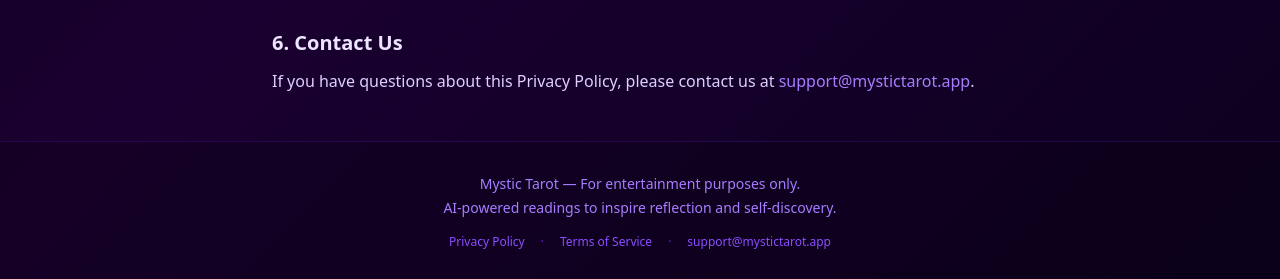
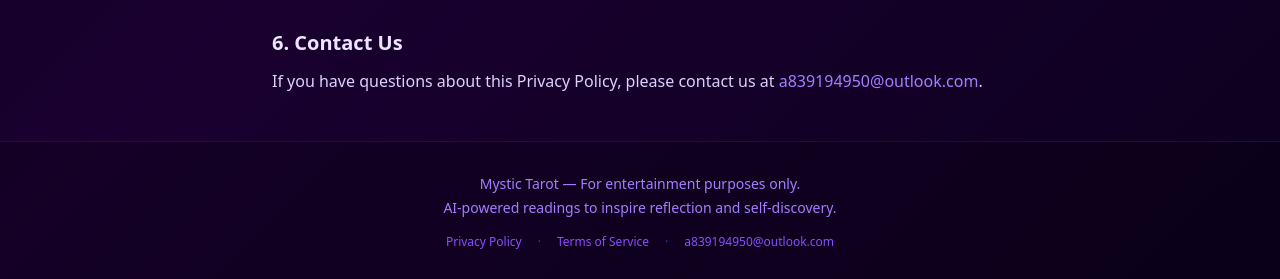
Before and after one commit to 839194950/tarot-ai, a Next.js app: page /privacy in a window 1280 px wide. Shown: the part 1084-1363 px from the top of the page. Built offline with nearby package versions, Linux system fonts and the light colour scheme.

Commit message:
Update support email to a839194950@outlook.com

```diff
--- a/src/app/layout.tsx
+++ b/src/app/layout.tsx
@@ -43,7 +43,7 @@
                 <span className="text-mystic-700">&middot;</span>
                 <a href="/terms" className="text-mystic-500 hover:text-mystic-300 transition-colors">Terms of Service</a>
                 <span className="text-mystic-700">&middot;</span>
-                <a href="mailto:support@mystictarot.app" className="text-mystic-500 hover:text-mystic-300 transition-colors">support@mystictarot.app</a>
+                <a href="mailto:a839194950@outlook.com" className="text-mystic-500 hover:text-mystic-300 transition-colors">a839194950@outlook.com</a>
               </div>
             </div>
           </footer>
--- a/src/app/privacy/page.tsx
+++ b/src/app/privacy/page.tsx
@@ -51,7 +51,7 @@
 
         <section>
           <h2 className="text-xl font-semibold text-mystic-100 mt-8 mb-3">6. Contact Us</h2>
-          <p>If you have questions about this Privacy Policy, please contact us at <a href="mailto:support@mystictarot.app" className="text-mystic-400 hover:text-mystic-300">support@mystictarot.app</a>.</p>
+          <p>If you have questions about this Privacy Policy, please contact us at <a href="mailto:a839194950@outlook.com" className="text-mystic-400 hover:text-mystic-300">a839194950@outlook.com</a>.</p>
         </section>
       </div>
     </div>
--- a/src/app/terms/page.tsx
+++ b/src/app/terms/page.tsx
@@ -53,7 +53,7 @@
 
         <section>
           <h2 className="text-xl font-semibold text-mystic-100 mt-8 mb-3">8. Contact</h2>
-          <p>For questions about these Terms, contact us at <a href="mailto:support@mystictarot.app" className="text-mystic-400 hover:text-mystic-300">support@mystictarot.app</a>.</p>
+          <p>For questions about these Terms, contact us at <a href="mailto:a839194950@outlook.com" className="text-mystic-400 hover:text-mystic-300">a839194950@outlook.com</a>.</p>
         </section>
       </div>
     </div>
```
